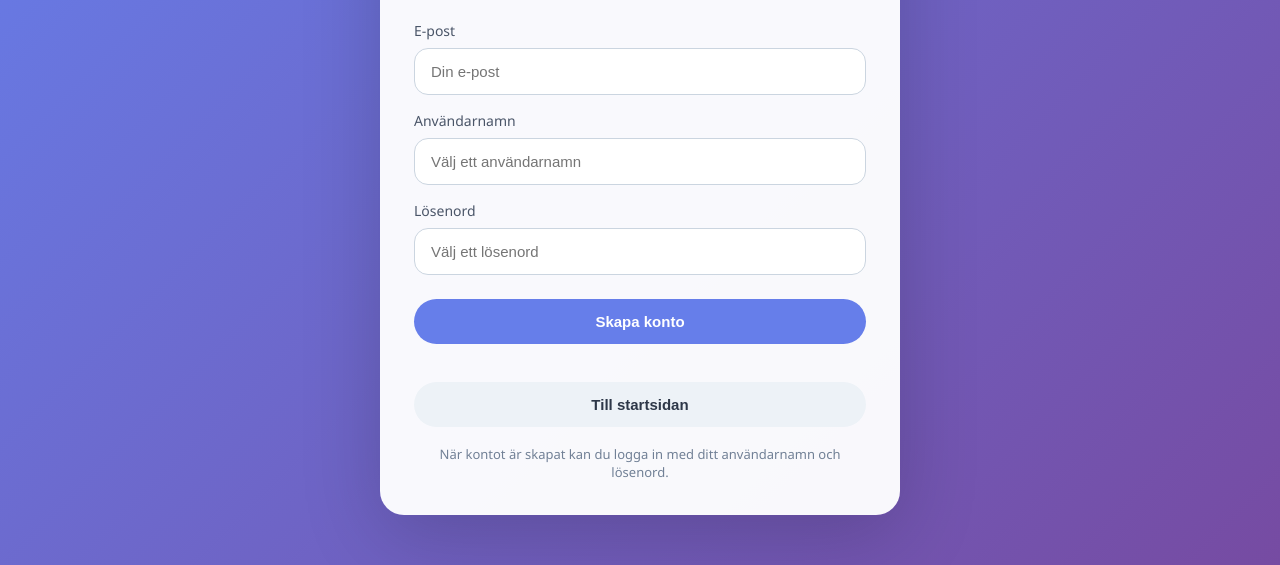
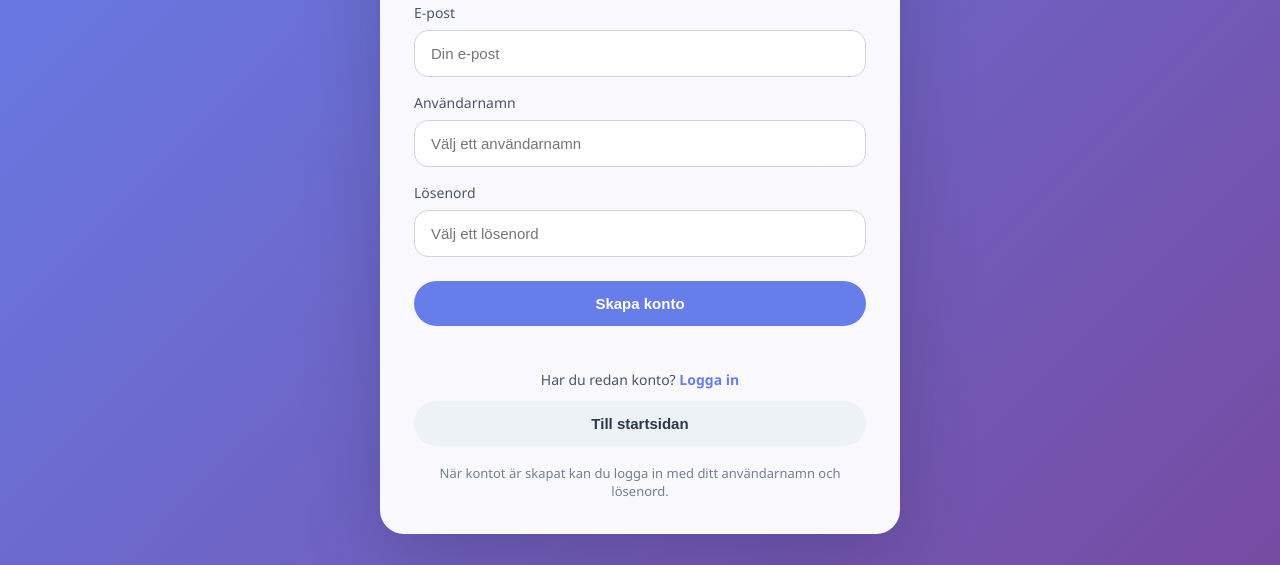
Before and after one commit to vibestream-alt/vibestream, a plain HTML site: page skapa konto.html in a window 1280 px wide. Shown: the part 235-800 px from the top of the page. Drawn offline with Linux system fonts and the light colour scheme.

Commit message:
Update skapa konto.html

```diff
--- a/skapa konto.html
+++ b/skapa konto.html
@@ -99,6 +99,23 @@
             margin-top: 12px;
         }
 
+        .alt-link {
+            margin-top: 18px;
+            text-align: center;
+            color: #4a5568;
+            font-size: 14px;
+        }
+
+        .alt-link a {
+            color: #667eea;
+            text-decoration: none;
+            font-weight: 700;
+        }
+
+        .alt-link a:hover {
+            text-decoration: underline;
+        }
+
         .form-message {
             min-height: 18px;
             color: #e53e3e;
@@ -137,6 +154,7 @@
             <button type="submit" class="submit-button">Skapa konto</button>
             <p class="form-message" id="signupMessage"></p>
         </form>
+        <div class="alt-link">Har du redan konto? <a href="logga in.html">Logga in</a></div>
         <button class="back-button" onclick="window.location.href='index.html'">Till startsidan</button>
         <div class="footer-text">När kontot är skapat kan du logga in med ditt användarnamn och lösenord.</div>
     </div>
```
